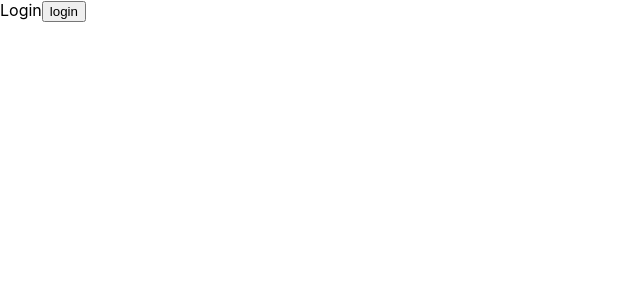
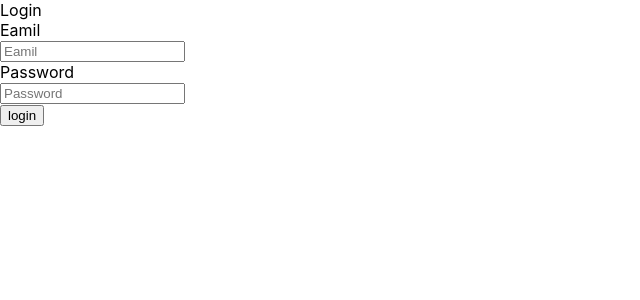
Before and after one commit to sz-sebestyen/mask-stock-billingo, a React (Create React App) app in the folder Frontend/: page /login in a window 1280 px wide. Shown: the top 300 px of the page, without its empty margins (0-640 px from the left). Built offline with nearby package versions, Linux system fonts and the light colour scheme.

Commit message:
Add inputs to login

```diff
--- /dev/null
+++ b/Frontend/src/components/Input/Email.jsx
@@ -0,0 +1,8 @@
+import React from "react";
+import Input from "./Input";
+
+function EmailInput(props) {
+  return <Input {...props} type="email" label="Eamil" />;
+}
+
+export default EmailInput;
--- /dev/null
+++ b/Frontend/src/components/Input/Input.jsx
@@ -0,0 +1,24 @@
+import React from "react";
+
+function Input({ label, ...rest }) {
+  return (
+    <div>
+      <div>
+        <label htmlFor={label}>{label}</label>
+      </div>
+      <div>
+        <input
+          required
+          id={label}
+          placeholder={label}
+          {...rest}
+          onBlur={(event) => {
+            event.target.reportValidity();
+          }}
+        />
+      </div>
+    </div>
+  );
+}
+
+export default Input;
--- /dev/null
+++ b/Frontend/src/components/Input/Password.jsx
@@ -0,0 +1,8 @@
+import React from "react";
+import Input from "./Input";
+
+function Password(props) {
+  return <Input {...props} type="password" label="Password" />;
+}
+
+export default Password;
--- a/Frontend/src/pages/Login.jsx
+++ b/Frontend/src/pages/Login.jsx
@@ -1,6 +1,8 @@
 import React, { useContext } from "react";
 import { UserContext } from "../context";
 import { useHistory, useLocation } from "react-router-dom";
+import Email from "../components/Input/Email";
+import Password from "../components/Input/Password";
 
 function Login() {
   let history = useHistory();
@@ -17,6 +19,8 @@ function Login() {
   return (
     <div>
       Login
+      <Email />
+      <Password />
       <button onClick={login}>login</button>
     </div>
   );
```
